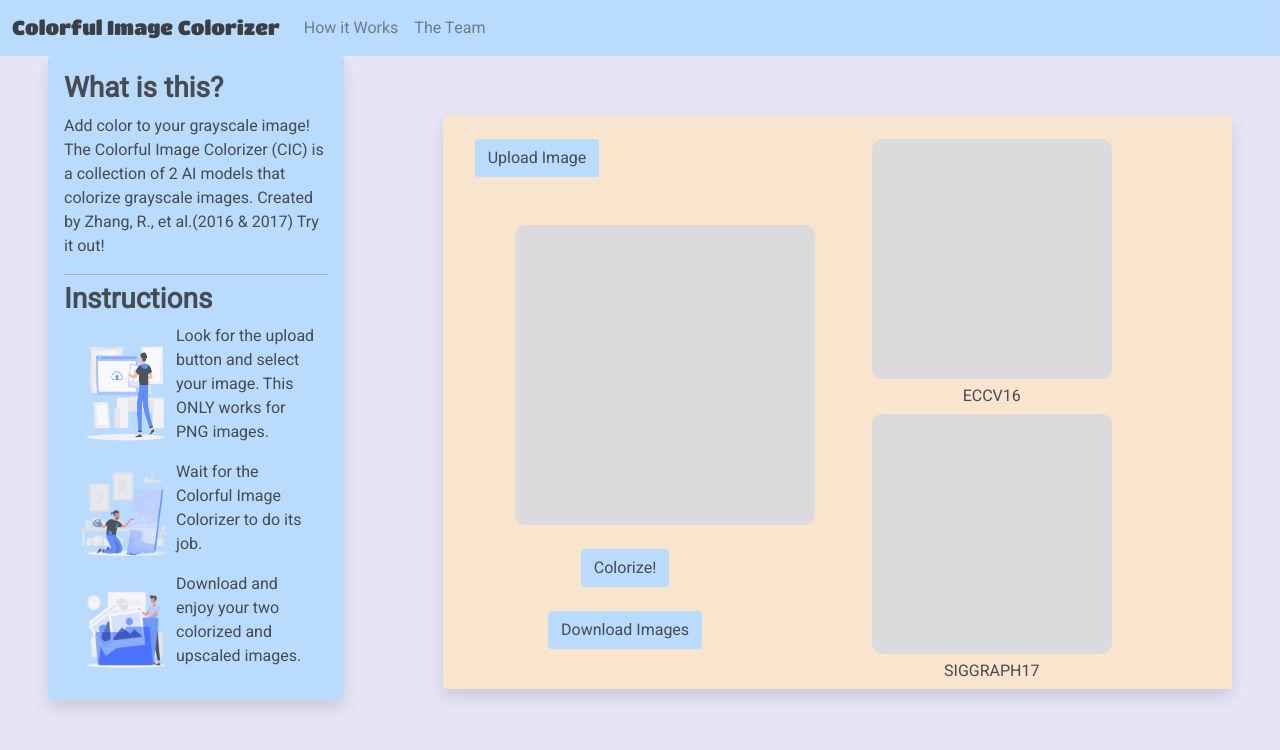
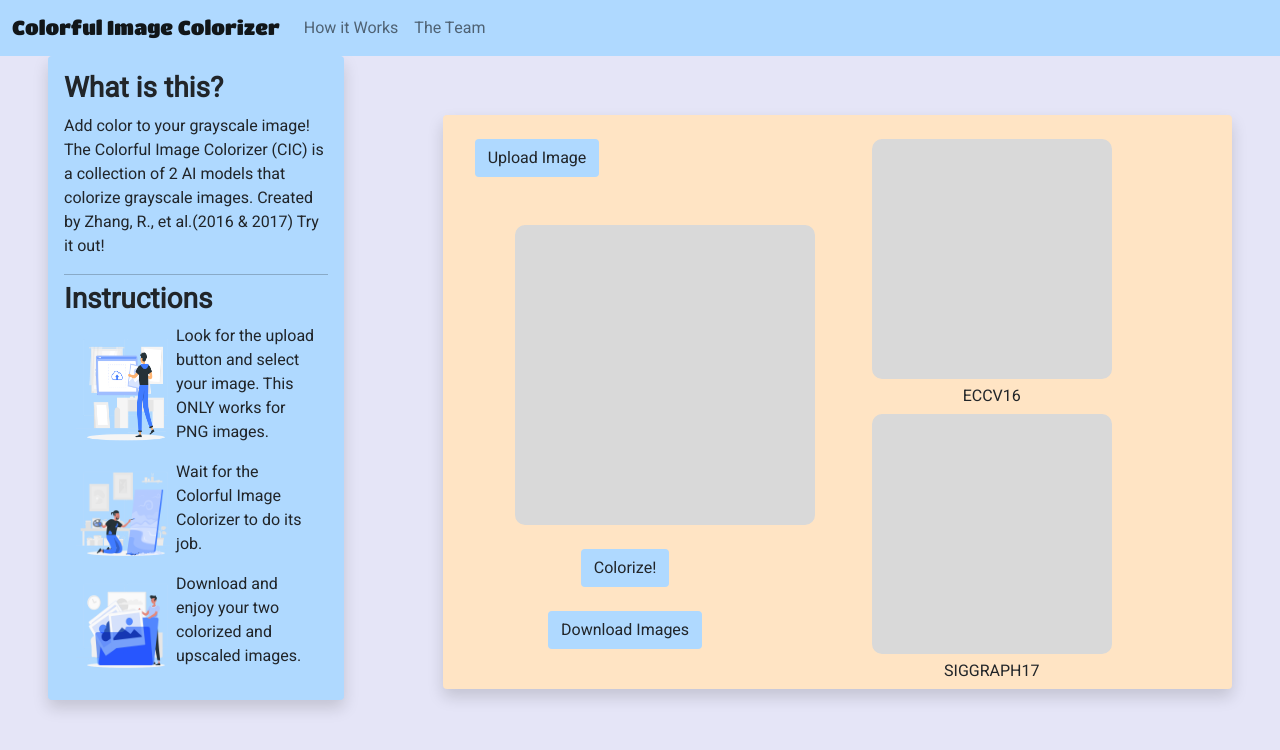
Before and after one commit to rmaSans/DIGIMAP, a Flask app: page / in a window 1280 px wide. Shown: the top 750 px of the page. Run offline with Flask 2, Linux system fonts and the light colour scheme; a map, chart or similar area stays blank.

Commit message:
update some files

```diff
--- a/webapp/static/css/digiapp.css
+++ b/webapp/static/css/digiapp.css
@@ -33,10 +33,9 @@
 
 body{
     background-color: #e5e5f7;
-    opacity: 0.8;
+    opacity: 1;
     background-image:  radial-gradient(#444cf7 0.5px, transparent 0.5px), radial-gradient(#444cf7 0.5px, #e5e5f7 0.5px);
     background-size: 20px 20px;
-    background-position: 0 0,10px 10px;
 }
 
 .img-box{
--- a/webapp/templates/team.html
+++ b/webapp/templates/team.html
@@ -8,7 +8,7 @@
 
     <h1 style="font-family: 'Titan One', cursive;">Below Average</h1>
     <p>Below you will find the team members responsible for creating this webapp for their DIGIMAP class.<br>
-        [DISCLAIMER] We did NOT write or create the model responsible for colorizing grayscale images, we just created the webapp showcasing the code that they created.</p>
+        [DISCLAIMER] We did NOT create the model responsible for colorizing grayscale images, we just created the webapp showcasing the code that they created.</p>
 
 
 </div>
```
